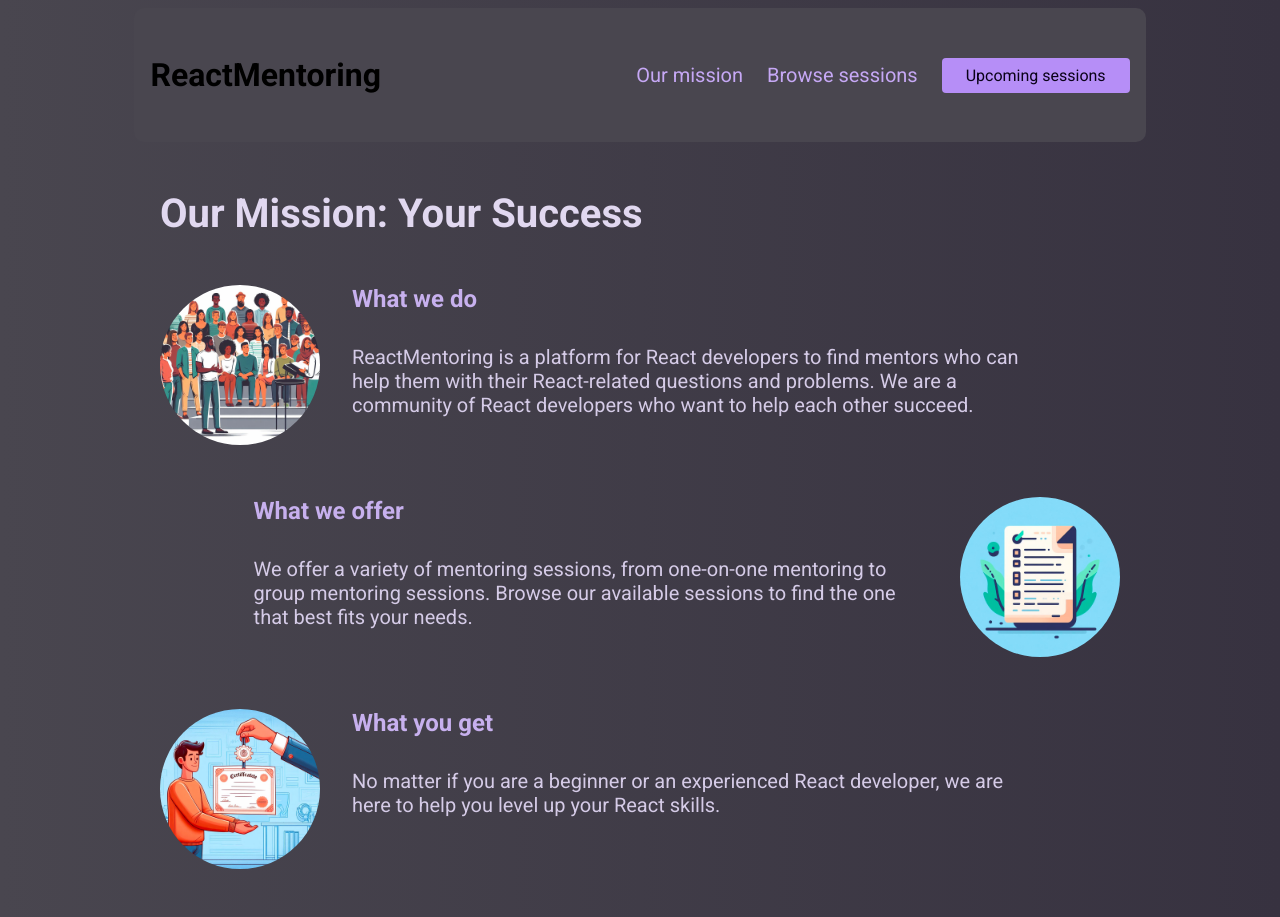
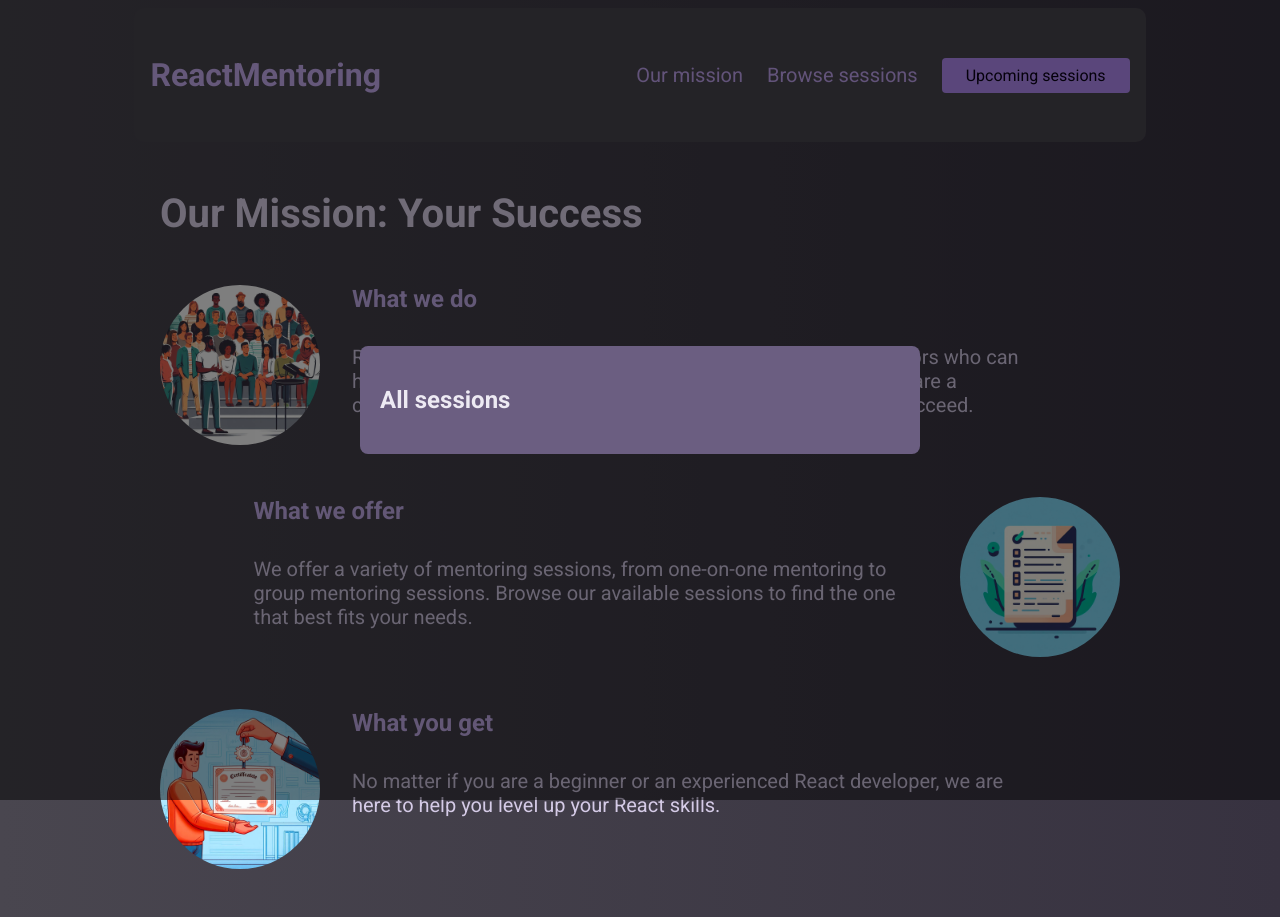
Before and after one commit to Williambraney/practice-typescript-project, a React (Vite) app: page / in a window 1280 px wide. Both pictures are taken after a click on the button "Upcoming sessions". Built offline with nearby package versions, Linux system fonts and the light colour scheme.

Commit message:
Set up sessions modal and learn more link. Ready for redux implementation

```diff
--- a/src/index.css
+++ b/src/index.css
@@ -164,6 +164,7 @@ ul {
   display: flex;
   justify-content: space-between;
   align-items: center;
+  color: #ccb2f6;
 }
 
 #main-header h1 {
--- a/src/pages/Root.tsx
+++ b/src/pages/Root.tsx
@@ -2,8 +2,17 @@ import { Outlet } from 'react-router-dom';
 import Header from '../components/Header';
 import HeaderLink from '../components/HeaderLink';
 import Button from '../components/Button';
+import Modal from '../components/Modal';
+import { useCallback, useState } from 'react';
 
 export default function Root() {
+
+    const [ open, setOpen ] = useState<boolean>( false );
+
+    const handleClick = useCallback(() => {
+        setOpen(!open);
+    }, [ open ]);
+
     return (
         <>
             <Header>
@@ -23,12 +32,20 @@ export default function Root() {
                   Browse sessions
                 </HeaderLink>
                 <Button
-                    onClick={ () => alert('You clicked the button!') }
+                    onClick={ handleClick }
                 >
                   Upcoming sessions
                 </Button>
             </Header>
             <Outlet />
+            <Modal
+                open = { open }
+                onClose = { handleClick }
+            >
+                <h2>
+                    All sessions
+                </h2>
+            </Modal>
         </>
     );
 }
--- a/src/pages/Session.tsx
+++ b/src/pages/Session.tsx
@@ -1,6 +1,8 @@
 import { useParams } from 'react-router-dom';
 
 import { SESSIONS } from '../dummy-sessions.ts';
+import Button from '../components/Button.tsx';
+import { useCallback } from 'react';
 
 export default function SessionPage() {
     const params = useParams<{ id: string }>();
@@ -16,6 +18,9 @@ export default function SessionPage() {
         );
     }
 
+    const handleSessionBooking = useCallback(() => {
+
+    }, [])
 
     return (
         <main id='session-page'>
@@ -35,6 +40,11 @@ export default function SessionPage() {
                             }) }
                         </time>
                         <p>
+                            <Button
+                                onClick = { handleSessionBooking }
+                            >
+                                Book session
+                            </Button>
                             { /* Todo: Add button that opens "Book Session" dialog / modal */ }
                         </p>
                     </div>
```
Also changed, not shown: src/components/SessionsListItem.tsx (+0 -16 lines).
